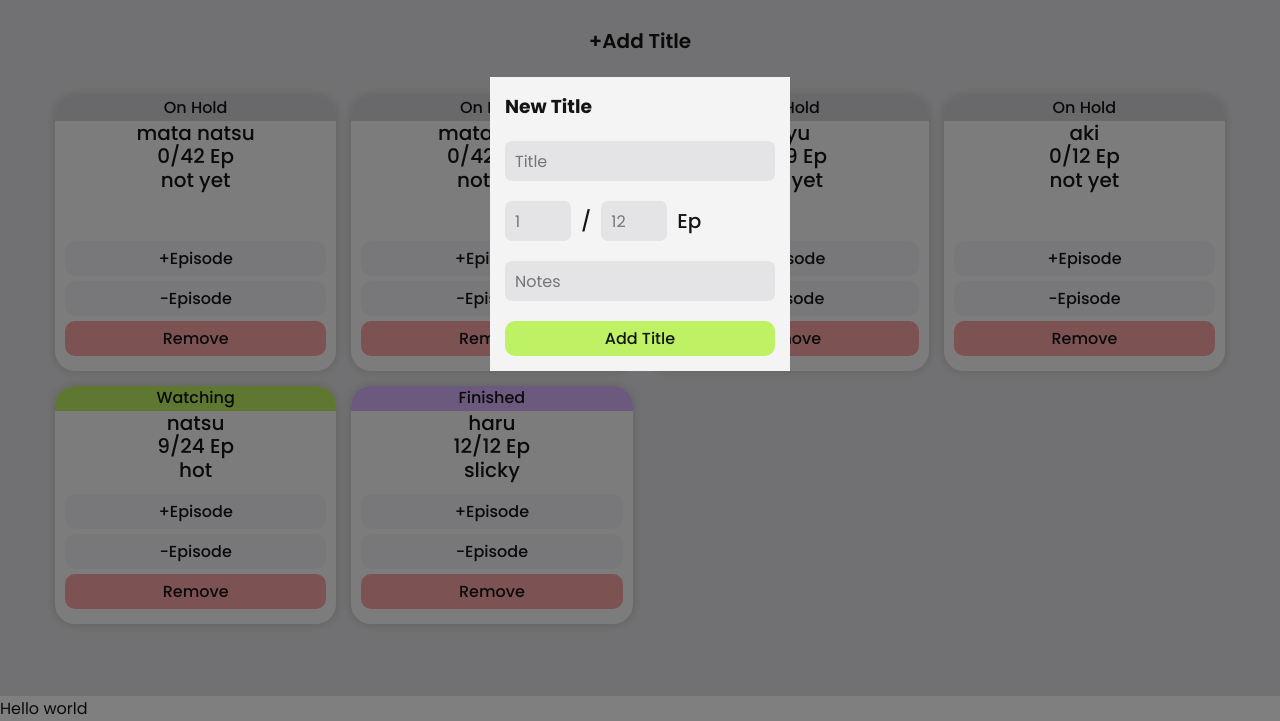
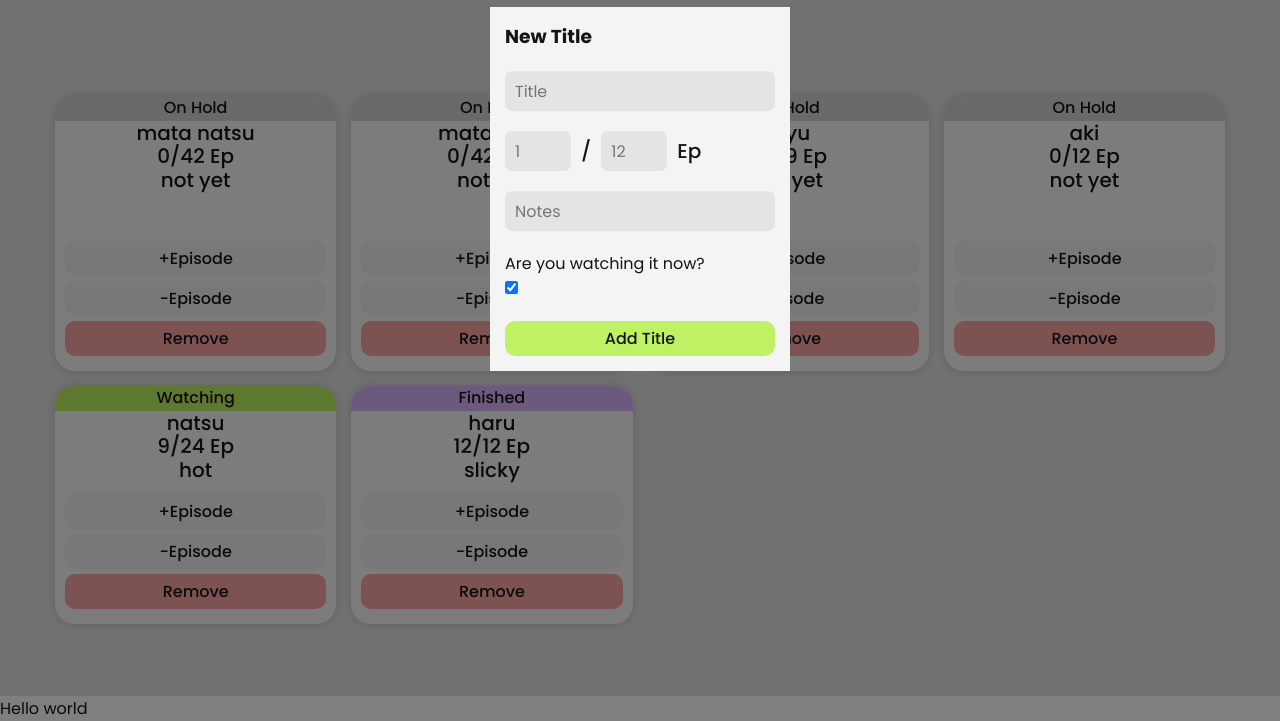
Before and after one commit to qvarkk/anime-watch-list, a plain HTML site: page index.html in a window 1280 px wide. Shown: the part 79-800 px from the top of the page. Drawn offline with Linux system fonts and the light colour scheme.

Commit message:
added checkbox in the form

```diff
--- a/index.html
+++ b/index.html
@@ -61,6 +61,7 @@
           placeholder="Title"
           minlength="2"
           maxlength="100"
+          required
         />
         <div class="episodes-input">
           <input
@@ -70,6 +71,7 @@
             min="0"
             max="3000"
             placeholder="1"
+            required
           />
           <p class="ep-text">/</p>
           <input
@@ -79,6 +81,7 @@
             min="1"
             max="3000"
             placeholder="12"
+            required
           />
           <p class="ep-text">Ep</p>
         </div>
@@ -87,10 +90,18 @@
           name="title-add"
           id="notesFormInput"
           class="input-notes"
-          minlength="0"
           maxlength="269"
           placeholder="Notes"
         />
+        <div class="checkbox-holder">
+          <p>Are you watching it now?</p>
+          <input
+            type="checkbox"
+            name="title-add"
+            id="watchingFormInput"
+            checked
+          />
+        </div>
         <button class="submit-button" id="submitTitleButton">
           <label for="submitTitleButton">Add Title</label>
         </button>
```
